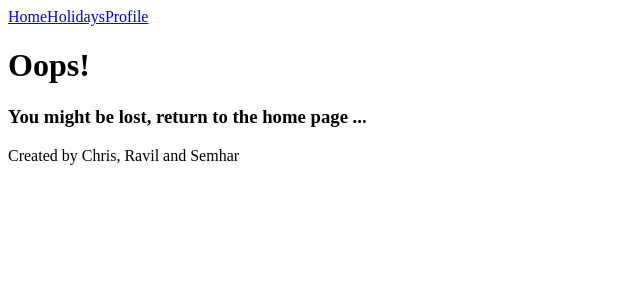
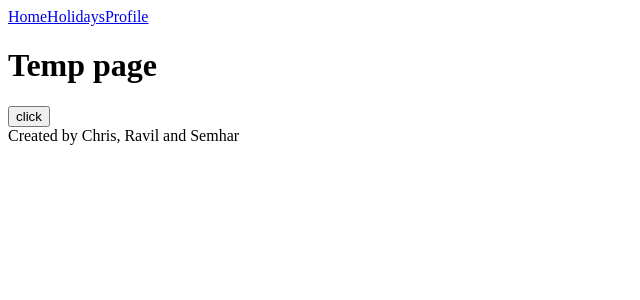
Before and after one commit to ravil-96/travel-buddies, a React app in the folder client/: page /temp in a window 1280 px wide. Shown: the top 300 px of the page, without its empty margins (0-640 px from the left). Built offline with nearby package versions, Linux system fonts and the light colour scheme; no server answers.

Commit message:
basic implementation of client socket

```diff
--- a/client/package.json
+++ b/client/package.json
@@ -34,6 +34,7 @@
     "react-redux": "^7.2.4",
     "react-router-dom": "^5.2.0",
     "redux": "^4.1.0",
-    "redux-devtools-extension": "^2.13.9"
+    "redux-devtools-extension": "^2.13.9",
+    "socket.io-client": "^4.1.1"
   }
 }
--- a/client/src/App.js
+++ b/client/src/App.js
@@ -1,6 +1,6 @@
 import React from "react";
 import "./App.css";
-import { Home, Profile, Holiday, PageNotFound } from "./pages";
+import { Home, Profile, Holiday, PageNotFound, Temp } from "./pages";
 import { Footer, Navbar } from "./layout";
 import { Route, Switch } from "react-router-dom";
 
@@ -12,6 +12,7 @@ function App() {
         <Route exact path="/" component={Home} />
         <Route path="/profile" component={Profile} />
         <Route path="/holidays" component={Holiday} />
+        <Route path="/temp" component={Temp} />
         <Route path="/" component={PageNotFound} />
       </Switch>
 
--- /dev/null
+++ b/client/src/pages/Temp/index.js
@@ -0,0 +1,25 @@
+import React, { useState, useEffect } from'react';
+import io from 'socket.io-client';
+
+function Temp(){
+    const [mySocket, setMySocket] = useState(null)
+    useEffect(() => {
+        const socket = io("localhost:3000");
+        console.log("connected", socket)
+        setMySocket(socket)
+
+        socket.on('my response', (data) => {
+            console.log(data)
+        });
+      },[])
+
+      function handleClick(){
+        mySocket.emit("my event", {msg: 'hello!'});
+      }
+    return( <>
+            <h1>Temp page</h1>
+            <button onClick={handleClick}>click</button>
+            </>)
+}
+
+export default Temp
--- a/client/src/pages/index.js
+++ b/client/src/pages/index.js
@@ -2,3 +2,4 @@ export {default as Home} from './home'
 export { default as Profile } from "./profile";
 export { default as Holiday } from "./holiday";
 export { default as PageNotFound } from "./pageNotFound";
+export { default as Temp } from "./Temp";
```
Also changed, not shown: 1 other file (tests, documents, lock files or other folders).
